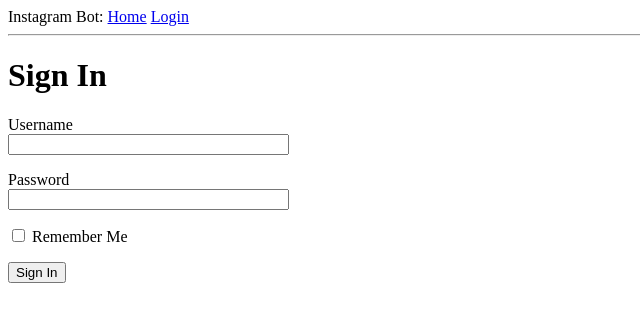
After one commit to yccgabby/cutc-instagram, a Flask app: page /login in a window 1280 px wide. The commit adds this page. Shown: the top 322 px of the page, without its empty margins (0-640 px from the left). Run offline with Flask 2, Linux system fonts and the light colour scheme.

Commit message:
add login form w basic validation fields

```diff
--- a/app/__init__.py
+++ b/app/__init__.py
@@ -1,5 +1,7 @@
 from flask import Flask
+from config import Config
 
 bot = Flask(__name__)
+bot.config.from_object(Config)
 
 from app import routes
--- /dev/null
+++ b/app/forms.py
@@ -0,0 +1,9 @@
+from flask_wtf import FlaskForm
+from wtforms import StringField, PasswordField, BooleanField, SubmitField
+from wtforms.validators import DataRequired
+
+class LoginForm(FlaskForm):
+    username = StringField('Username', validators=[DataRequired()])
+    password = PasswordField('Password', validators=[DataRequired()])
+    remember_me = BooleanField('Remember Me')
+    submit = SubmitField('Sign In')
--- a/app/routes.py
+++ b/app/routes.py
@@ -1,11 +1,12 @@
 from app import bot
-from flask import render_template
+from flask import render_template, flash, redirect, url_for
+from app.forms import LoginForm
 
 @bot.route('/')
 @bot.route('/index')
 def index():
     user = {'username': 'CUTC'}
-    notifs = [
+    notifs = [ # hard-coded, need to integrate to InstaPy notification feed
         {
             'username': 'random_account',
             'message': 'liked your post'
@@ -16,3 +17,11 @@ def index():
         }
     ]
     return render_template('index.html',title='Home Page',user=user,notifs=notifs)
+@bot.route('/login', methods=['GET', 'POST'])
+def login():
+    form = LoginForm()
+    if form.validate_on_submit(): # gather data, run validators attached to fields, and if everything is all right it will return True
+        flash('Login requested for user {}, remember_me={}'.format(
+            form.username.data, form.remember_me.data))
+        return redirect(url_for('index'))
+    return render_template('login.html', title='Sign In', form=form)
--- a/app/templates/base.html
+++ b/app/templates/base.html
@@ -7,8 +7,21 @@
       {% endif %}
     </head>
     <body>
-        <div>Instagram Bot: <a href="/index">Home</a></div>
+        <div>
+          Instagram Bot:
+          <a href="{{ url_for('index') }}">Home</a>
+          <a href="{{ url_for('login') }}">Login</a>
+        </div>
         <hr>
+        {% with messages = get_flashed_messages() %}
+        {% if messages %}
+        <ul>
+            {% for message in messages %}
+            <li>{{ message }}</li>
+            {% endfor %}
+        </ul>
+        {% endif %}
+        {% endwith %}
         {% block content %}{% endblock %}
     </body>
 </html>
--- /dev/null
+++ b/app/templates/login.html
@@ -0,0 +1,24 @@
+{% extends "base.html" %}
+
+{% block content %}
+    <h1>Sign In</h1>
+    <form action="" method="post" novalidate> <!--empty action directs to current url, novalidate tells browser to surrender val to server-->
+        {{ form.hidden_tag() }} <!--secret key-->
+        <p>
+            {{ form.username.label }}<br>
+            {{ form.username(size=32) }}
+            {% for error in form.username.errors %}
+            <span style="color: red;">[{{ error }}]</span>
+            {% endfor %}
+        </p>
+        <p>
+            {{ form.password.label }}<br>
+            {{ form.password(size=32) }}
+            {% for error in form.password.errors %}
+            <span style="color: red;">[{{ error }}]</span>
+            {% endfor %}
+        </p>
+        <p>{{ form.remember_me() }} {{ form.remember_me.label }}</p>
+        <p>{{ form.submit() }}</p>
+    </form>
+{% endblock %}
--- /dev/null
+++ b/config.py
@@ -0,0 +1,4 @@
+import os
+
+class Config(object):
+    SECRET_KEY = os.environ.get('SECRET_KEY') or 'SECRET_VALUE_UNKNOWN'
```
Also changed, not shown: README.md.
